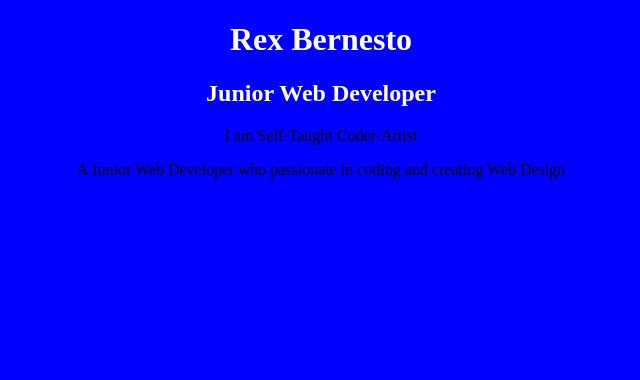
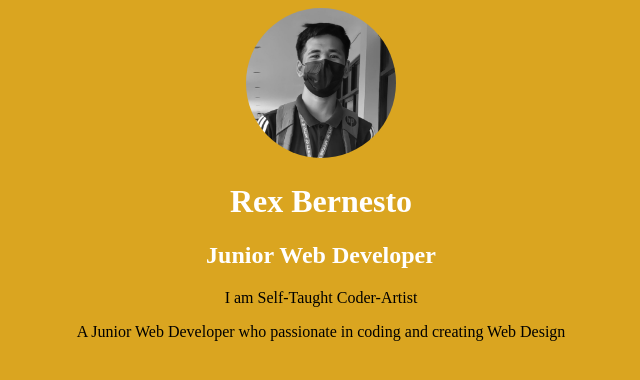
Before and after one commit to rexbernesto/static-website, a plain HTML site: page index.html in a window 1280 px wide. Shown: the whole page, without its empty margins (319-959 px from the left). Drawn offline with Linux system fonts and the light colour scheme.

Commit message:
I insert my profile photo and resize it

```diff
--- a/css/styles.css
+++ b/css/styles.css
@@ -1,5 +1,5 @@
 body{
-    background-color: blue;
+    background-color: goldenrod;
     text-align: center;
 }
 
@@ -9,3 +9,12 @@ h1, h2 {
     font:200
 
 }
+
+#my-avatar {
+    width: 150px;
+    border-radius: 50%;
+}
+
+#content {
+    text-align: center;
+}
--- a/index.html
+++ b/index.html
@@ -8,9 +8,16 @@
     <link rel="stylesheet" href="css/styles.css" />
 </head>
 <body>
+    <main id="content"></main>
+    <img
+    id="my-avatar"
+    src="./images/me.jpg"
+    alt="This is my amazing avatar." />
     <h1>Rex Bernesto</h1>
     <h2>Junior Web Developer</h2>
     <p>I am Self-Taught Coder-Artist</p>
     <p>A Junior Web Developer who passionate in coding and creating Web Design</p>
+    </body>
+</main>
 </body>
 </html>
```
